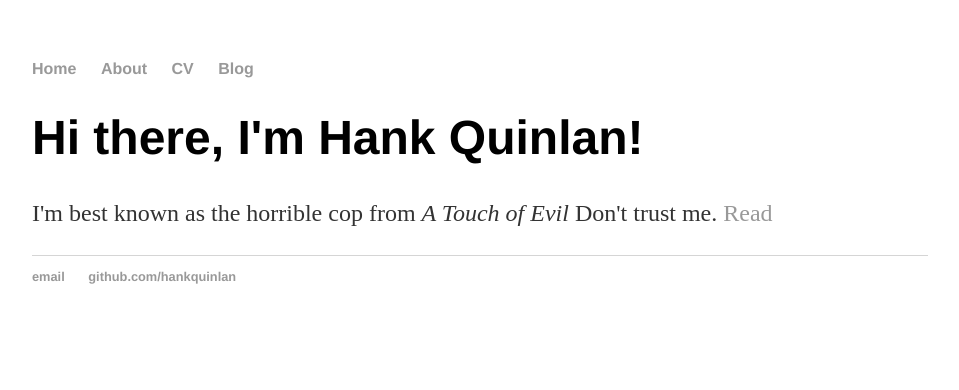
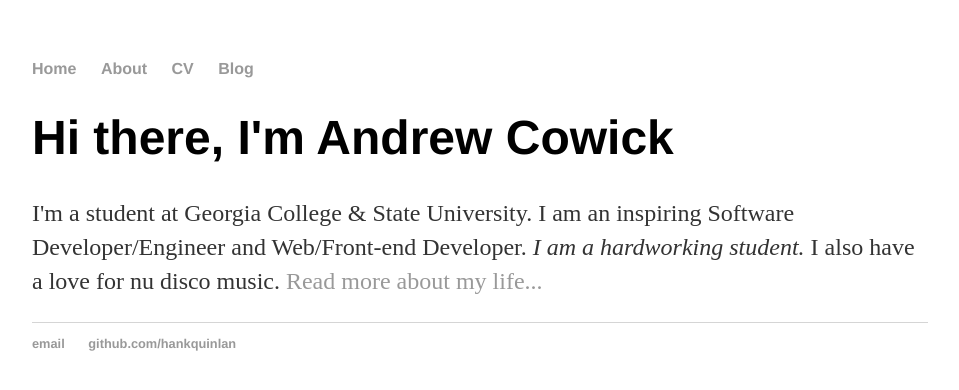
Before and after one commit to acow19/acow19.github.io, a Jekyll site: the page built from index.html, in a window 1280 px wide. Shown: the top 390 px of the page, without its empty margins (160-1119 px from the left). Built offline with Jekyll 4.4.1, drawn with Linux system fonts in a browser that asks for light colours.

Commit message:
Update index.html
Added some code that I forgot, and also added some details to make it more personal

```diff
--- a/index.html
+++ b/index.html
@@ -1,7 +1,8 @@
 ---
 layout: default
-title: Hank Quinlan, Horrible Cop
+title: Andrew Cowick, Inspiring Programmer
 ---
 <div class="blurb">
-	<h1>Hi there, I'm Hank Quinlan!</h1>
-	<p>I'm best known as the horrible cop from <em>A Touch of Evil</em> Don't trust me. <a href="/about">Read
+	<h1>Hi there, I'm Andrew Cowick</h1>
+	<p>I'm a student at Georgia College & State University. I am an inspiring Software Developer/Engineer and Web/Front-end Developer. <em>I am a hardworking student.</em> I also have a love for nu disco music. <a href="/about">Read more about my life...</a></p>
+</div><!-- /.blurb -->
```
